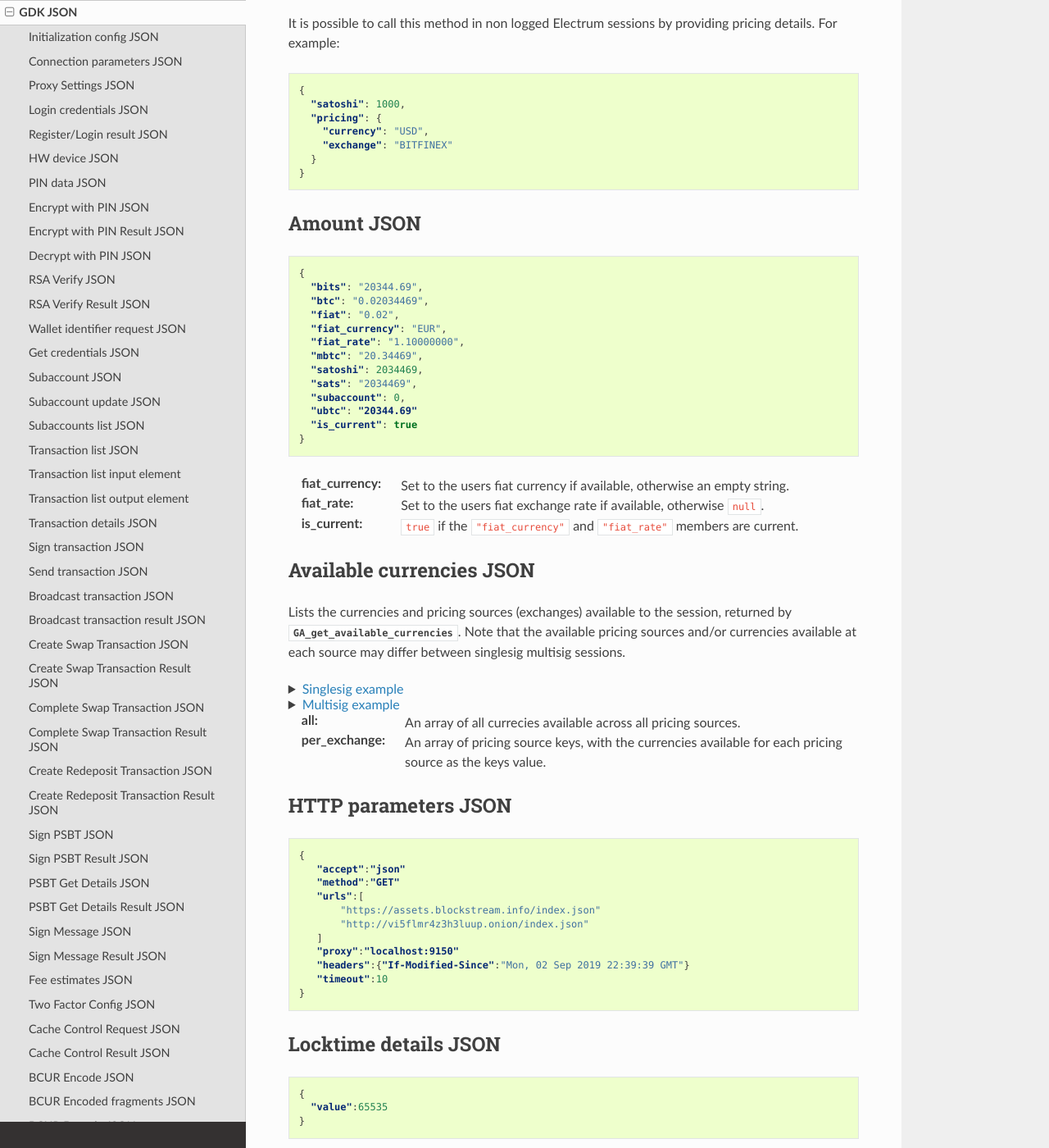
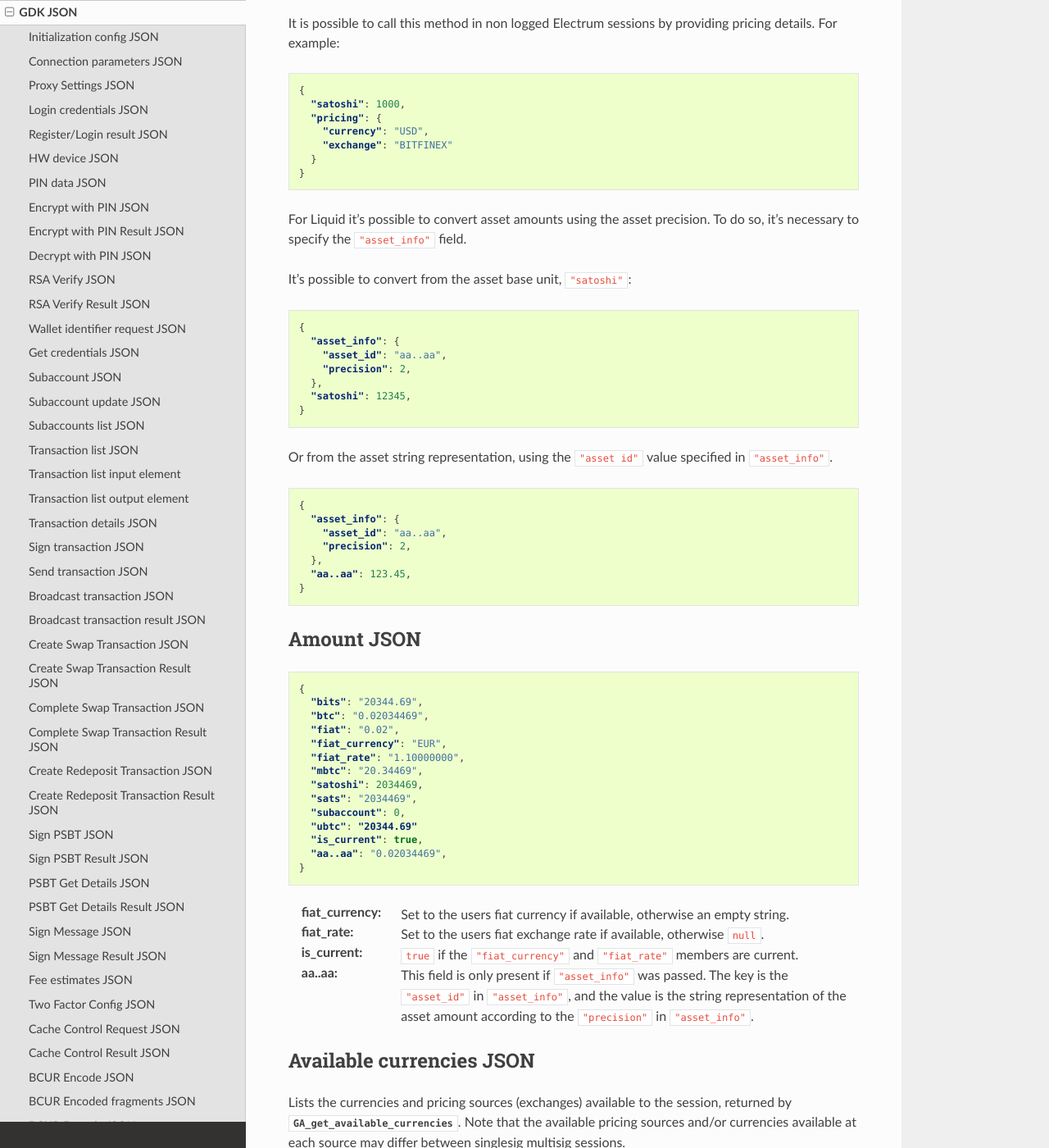
Before and after one commit to Blockstream/gdk, a Sphinx documentation site: the page built from docs/source/gdk-json.rst, in a window 1280 px wide and 1400 px high, scrolled down 32095 px. Shown: the whole window at 82% size. Built offline with Sphinx 7.4.7 and the Read the Docs theme 3.1.0, drawn with Linux system fonts in a browser that asks for light colours; pages that are not in the unit, such as notebooks, are missing from menus.

Commit message:
docs: convert amount: explain asset support

```diff
--- a/docs/source/gdk-json.rst
+++ b/docs/source/gdk-json.rst
@@ -1711,6 +1711,34 @@ pricing details. For example:
     }
   }
 
+For Liquid it's possible to convert asset amounts using the asset precision.
+To do so, it's necessary to specify the ``"asset_info"`` field.
+
+It's possible to convert from the asset base unit, ``"satoshi"``:
+
+.. code-block:: json
+
+   {
+     "asset_info": {
+       "asset_id": "aa..aa",
+       "precision": 2,
+     },
+     "satoshi": 12345,
+   }
+
+Or from the asset string representation, using the ``"asset id"`` value
+specified in ``"asset_info"``.
+
+.. code-block:: json
+
+   {
+     "asset_info": {
+       "asset_id": "aa..aa",
+       "precision": 2,
+     },
+     "aa..aa": 123.45,
+   }
+
 .. _amount-data:
 
 Amount JSON
@@ -1729,12 +1757,16 @@ Amount JSON
     "sats": "2034469",
     "subaccount": 0,
     "ubtc": "20344.69"
-    "is_current": true
+    "is_current": true,
+    "aa..aa": "0.02034469",
   }
 
 :fiat_currency: Set to the users fiat currency if available, otherwise an empty string.
 :fiat_rate: Set to the users fiat exchange rate if available, otherwise ``null``.
 :is_current: ``true`` if the ``"fiat_currency"`` and ``"fiat_rate"`` members are current.
+:aa..aa: This field is only present if ``"asset_info"`` was passed. The key is the
+         ``"asset_id"`` in ``"asset_info"``, and the value is the string representation of
+         the asset amount according to the ``"precision"`` in ``"asset_info"``.
 
 
 .. _currencies:
```
